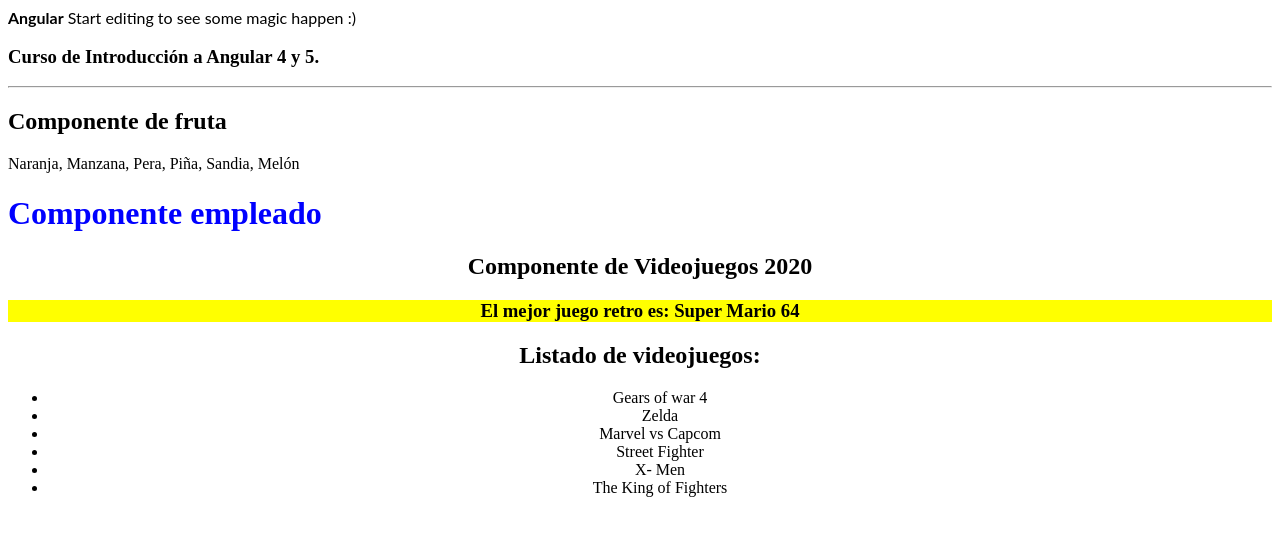
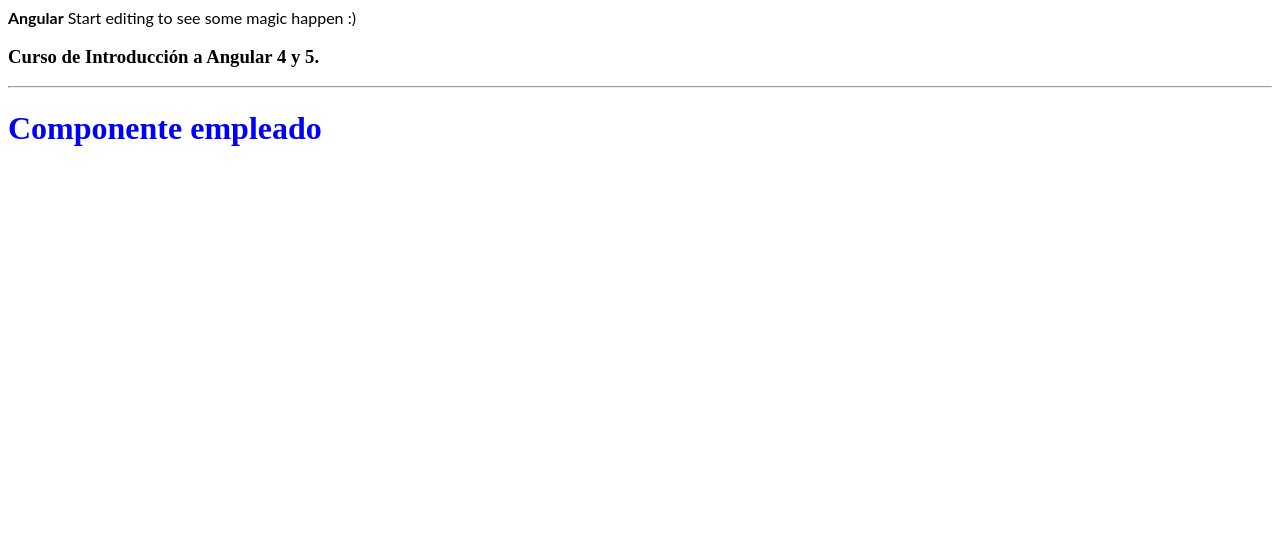
Before and after one commit to lhdzromero/test-angular-stackblitz, an Angular app: page / in a window 1280 px wide. Shown: the top 536 px of the page. Built offline with nearby package versions, Linux system fonts and the light colour scheme.

Commit message:
1 file modified, 1 added

```diff
--- a/src/app/app.component.html
+++ b/src/app/app.component.html
@@ -3,6 +3,6 @@
 </p>
 <h3>Curso de Introducción a Angular 4 y 5.</h3>
 <hr />
-<fruta-sec></fruta-sec>
+<!--<fruta-sec></fruta-sec>-->
 <empleado-tag></empleado-tag>
-<videojuegos></videojuegos>
+<!--<videojuegos></videojuegos>-->
```
Also changed, not shown: src/app/empleados/empleado.ts (added, +9 -0 lines).
